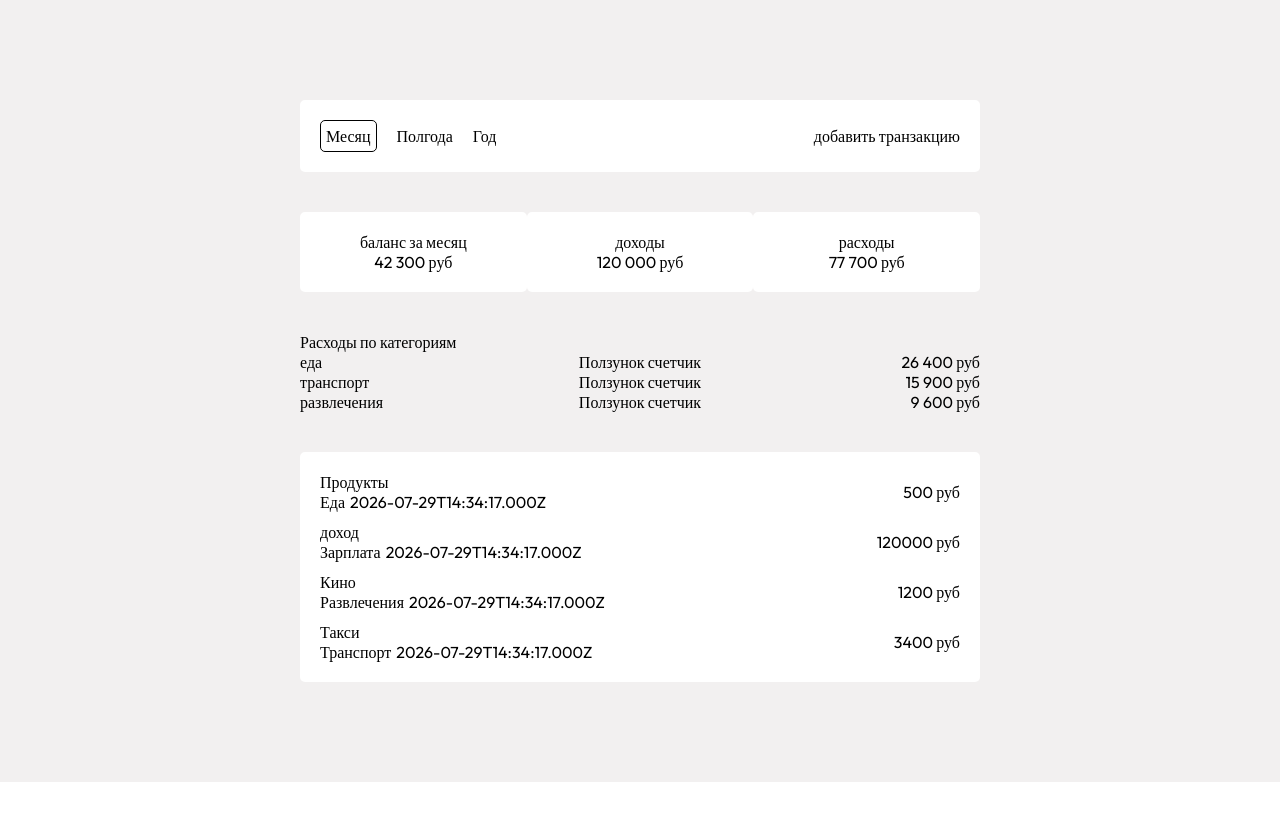
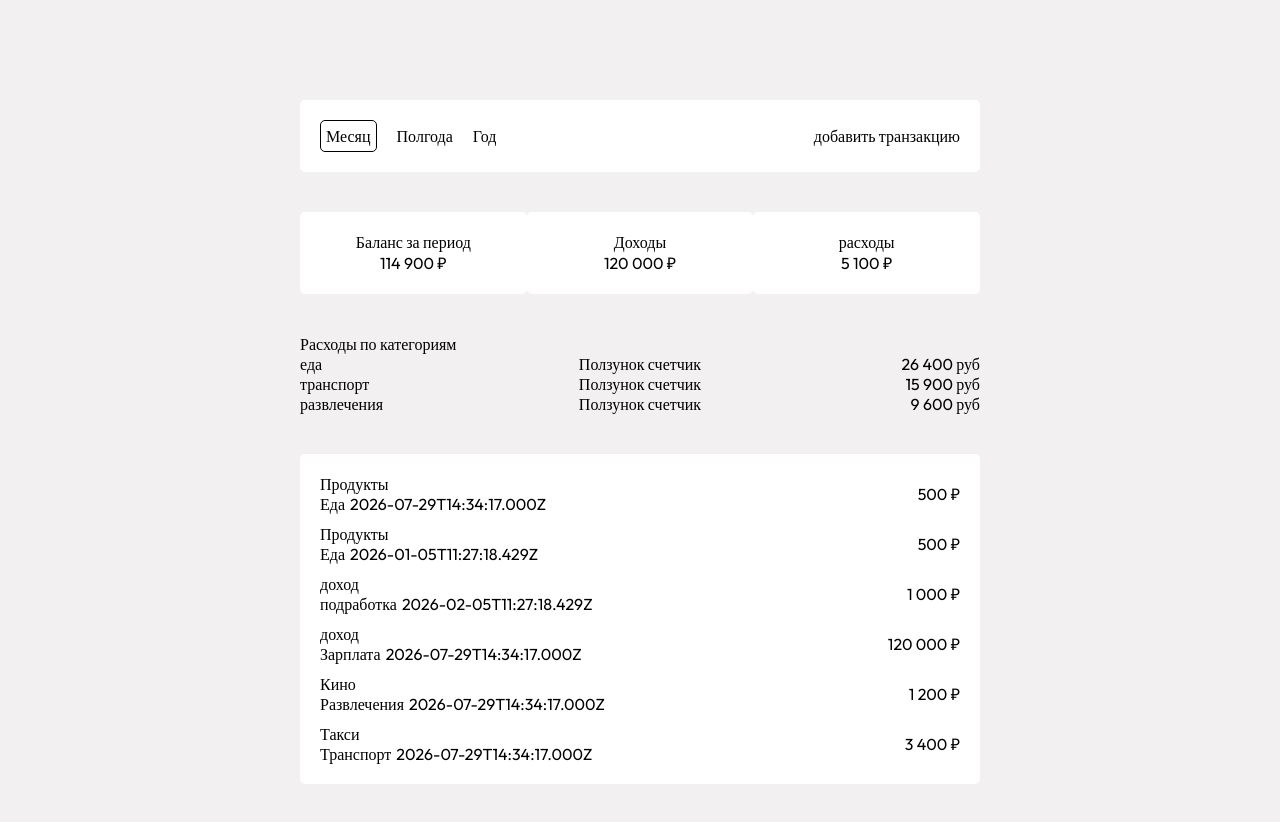
Before and after one commit to DanielFilimonov/transactionsProject, a React (Vite) app in the folder finance/: page / in a window 1280 px wide. Shown: the top 822 px of the page. Before the commit the page ends 800 px from the top, so only its background shows below. Built offline with nearby package versions, Linux system fonts and the light colour scheme.

Commit message:
добавил функионал фильтрации для totalAmount + утилки для формата суммы и др.

```diff
--- a/finance/src/components/latestTransactions/latestTransactionsBlock/LatestTransactionsBlock.tsx
+++ b/finance/src/components/latestTransactions/latestTransactionsBlock/LatestTransactionsBlock.tsx
@@ -1,4 +1,5 @@
 import { useAppSelector } from "../../../app/hooks";
+import { amountFormat } from "../../../features/transactions/utils/amountFormat";
 import LatestTransactionItem from "../latestTransactionItem/LatestTransactionItem";
 import "./latestTransactionsBlock.css";
 
@@ -14,7 +15,7 @@ const LatestTransactionsBlock = () => {
 				transactionTitle={transiction.title}
 				transactionCategory={transiction.category}
 				transactionDate={transiction.date}
-				transactionAmount={`${transiction.amount} руб`}
+				transactionAmount={amountFormat(transiction.amount)}
 			/>
 		);
 	})
--- /dev/null
+++ b/finance/src/components/totalAmounts/statsSelectors.ts
@@ -0,0 +1,51 @@
+import { createSelector } from "@reduxjs/toolkit";
+
+import { RootState } from "../../store/store";
+import { getDateCalculate } from "../../features/transactions/utils/dateUtils";
+
+const selectTransactionsIds = (state: RootState) => state.transactions.ids;
+
+const selectTransactionsEntities = (state: RootState) =>
+	state.transactions.entities;
+
+const selectPeriod = (state: RootState) => state.filters.period;
+
+export const getFiltredTransactions = createSelector(
+	[selectTransactionsIds, selectTransactionsEntities, selectPeriod],
+	(ids, entities, period) => {
+		const currentDate = getDateCalculate(period);
+
+		return ids
+			.map((id) => entities[id])
+			.filter(
+				(transaction) =>
+					transaction && new Date(transaction.date) >= currentDate,
+			);
+
+	},
+);
+
+
+
+export const getIncome = createSelector(
+	[getFiltredTransactions],
+	(transactions) => {
+		return transactions
+			.filter((transaction) => transaction.type === "income")
+			.reduce((sum, transaction) => sum + transaction.amount, 0);
+	},
+);
+
+export const getExpence = createSelector(
+	[getFiltredTransactions],
+	(transactions) => {
+		return transactions
+			.filter((transaction) => transaction.type === "expense")
+			.reduce((sum, transaction) => sum + transaction.amount, 0);
+	},
+);
+
+export const getBalance = createSelector(
+	[getIncome, getExpence],
+	(income, expence) => income - expence,
+);
--- a/finance/src/components/totalAmounts/totalAmountBlock/TotalAmountBlock.jsx
+++ /dev/null
@@ -1,20 +0,0 @@
-
-
-import TotalAmountItem from "../TotalAmountItem/TotalAmountItem";
-import "./totalAmountBlock.css";
-
-const TotalAmountBlock = () => {
-
-  return (
-		<div className="totalAmountBlock__wrapper">
-			<TotalAmountItem
-				amountTitle={"баланс за месяц "}
-				amount={"42 300 руб"}
-			/>
-			<TotalAmountItem amountTitle={"доходы "} amount={"120 000 руб"} />
-			<TotalAmountItem amountTitle={"расходы "} amount={"77 700 руб"} />
-		</div>
-  );
-}
-
-export default TotalAmountBlock;
--- /dev/null
+++ b/finance/src/components/totalAmounts/totalAmountBlock/TotalAmountBlock.tsx
@@ -0,0 +1,30 @@
+import { useAppSelector } from "../../../app/hooks";
+import { amountFormat } from "../../../features/transactions/utils/amountFormat";
+import { getBalance, getExpence, getIncome } from "../statsSelectors";
+import TotalAmountItem from "../TotalAmountItem/TotalAmountItem";
+import "./totalAmountBlock.css";
+
+const TotalAmountBlock = () => {
+	const balance = useAppSelector(getBalance);
+	const income = useAppSelector(getIncome);
+	const expence = useAppSelector(getExpence);
+
+	return (
+		<div className="totalAmountBlock__wrapper">
+			<TotalAmountItem
+				amountTitle={"Баланс за период "}
+				amount={amountFormat(balance)}
+			/>
+			<TotalAmountItem
+				amountTitle={"Доходы "}
+				amount={amountFormat(income)}
+			/>
+			<TotalAmountItem
+				amountTitle={"расходы "}
+				amount={amountFormat(expence)}
+			/>
+		</div>
+	);
+};
+
+export default TotalAmountBlock;
--- a/finance/src/features/transactions/transactionsSlice.ts
+++ b/finance/src/features/transactions/transactionsSlice.ts
@@ -1,4 +1,4 @@
-import { createEntityAdapter, createSlice, type PayloadAction } from "@reduxjs/toolkit";
+import { createEntityAdapter, createSlice, nanoid, type PayloadAction } from "@reduxjs/toolkit";
 import { Transaction } from "../tsTypes";
 
 const transactionsAdapter = createEntityAdapter<Transaction>();
@@ -11,6 +11,22 @@ const fakeInitialState: Transaction[] = [
 		category: "Еда",
 		title: "Продукты",
 		date: new Date().toISOString(),
+	},
+	{
+		id: nanoid(),
+		amount: 500,
+		type: "expense",
+		category: "Еда",
+		title: "Продукты",
+		date: "2026-01-05T11:27:18.429Z",
+	},
+	{
+		id: nanoid(),
+		amount: 1000,
+		type: "income",
+		category: "подработка",
+		title: "доход",
+		date: "2026-02-05T11:27:18.429Z",
 	},
 	{
 		id: "2",
--- /dev/null
+++ b/finance/src/features/transactions/utils/amountFormat.ts
@@ -0,0 +1,7 @@
+export const amountFormat = (amount: number): string => {
+	return new Intl.NumberFormat("ru-RU", {
+		style: "currency",
+		currency: "RUB",
+		maximumFractionDigits: 0,
+	}).format(amount);
+};
--- /dev/null
+++ b/finance/src/features/transactions/utils/dateUtils.ts
@@ -0,0 +1,26 @@
+import { PeriodType } from "../../tsTypes";
+
+export const getDateCalculate = (period: PeriodType) => {
+	const ourDate = new Date();
+
+	switch (period) {
+		case "month":
+			return new Date(
+				ourDate.getFullYear(),
+				ourDate.getMonth() - 1,
+				ourDate.getDate(),
+			);
+		case "halfyear":
+			return new Date(
+				ourDate.getFullYear(),
+				ourDate.getMonth() - 6,
+				ourDate.getDate(),
+			);
+		case "year":
+			return new Date(
+				ourDate.getFullYear() - 1,
+				ourDate.getMonth(),
+				ourDate.getDate(),
+			);
+	}
+};
```
